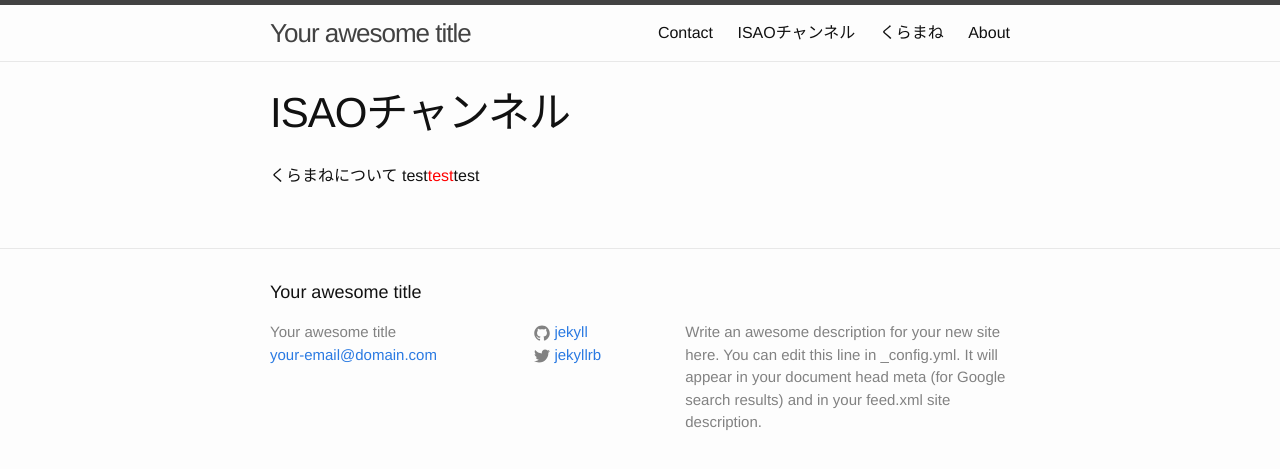
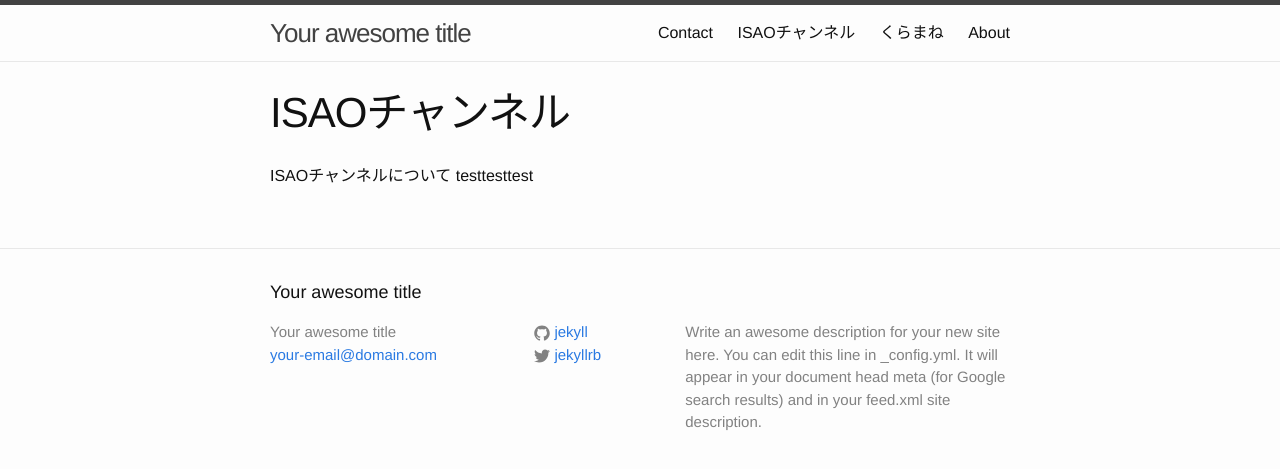
Before and after one commit to bigplants/jekyll_trial, a Jekyll site: the page built from about-copy-3.md, in a window 1280 px wide. Shown: the top 469 px of the page. Built offline with Jekyll 4.4.1, drawn with Linux system fonts in a browser that asks for light colours.

Commit message:
Updated '/about-copy-3.md' via CloudCannon

```diff
--- a/about-copy-3.md
+++ b/about-copy-3.md
@@ -4,5 +4,4 @@ title: ISAOチャンネル
 permalink: /isao_cannel/
 ---
 
-くらまねについて
-test<span style="color:red;">test</span>test
+ISAOチャンネルについて testtesttest
```
